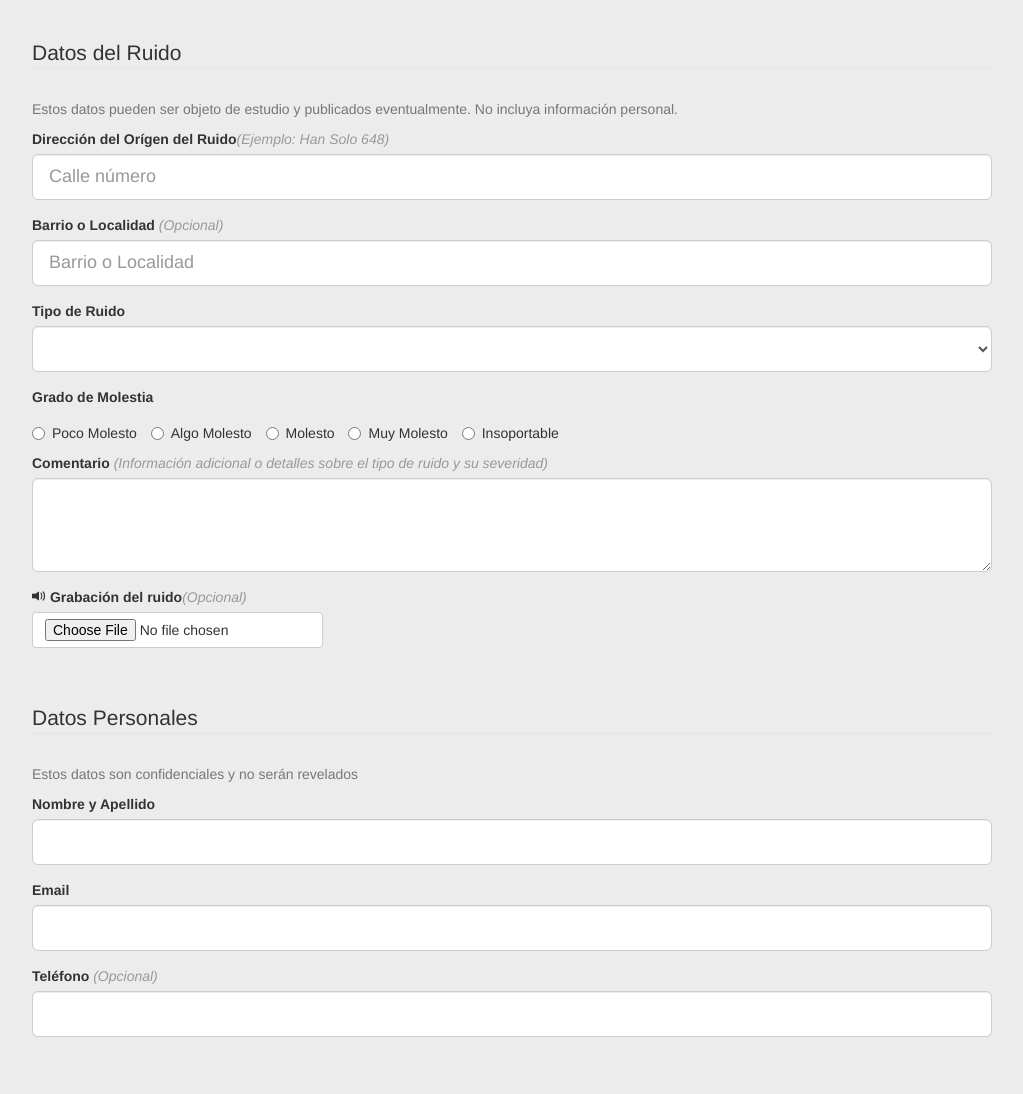
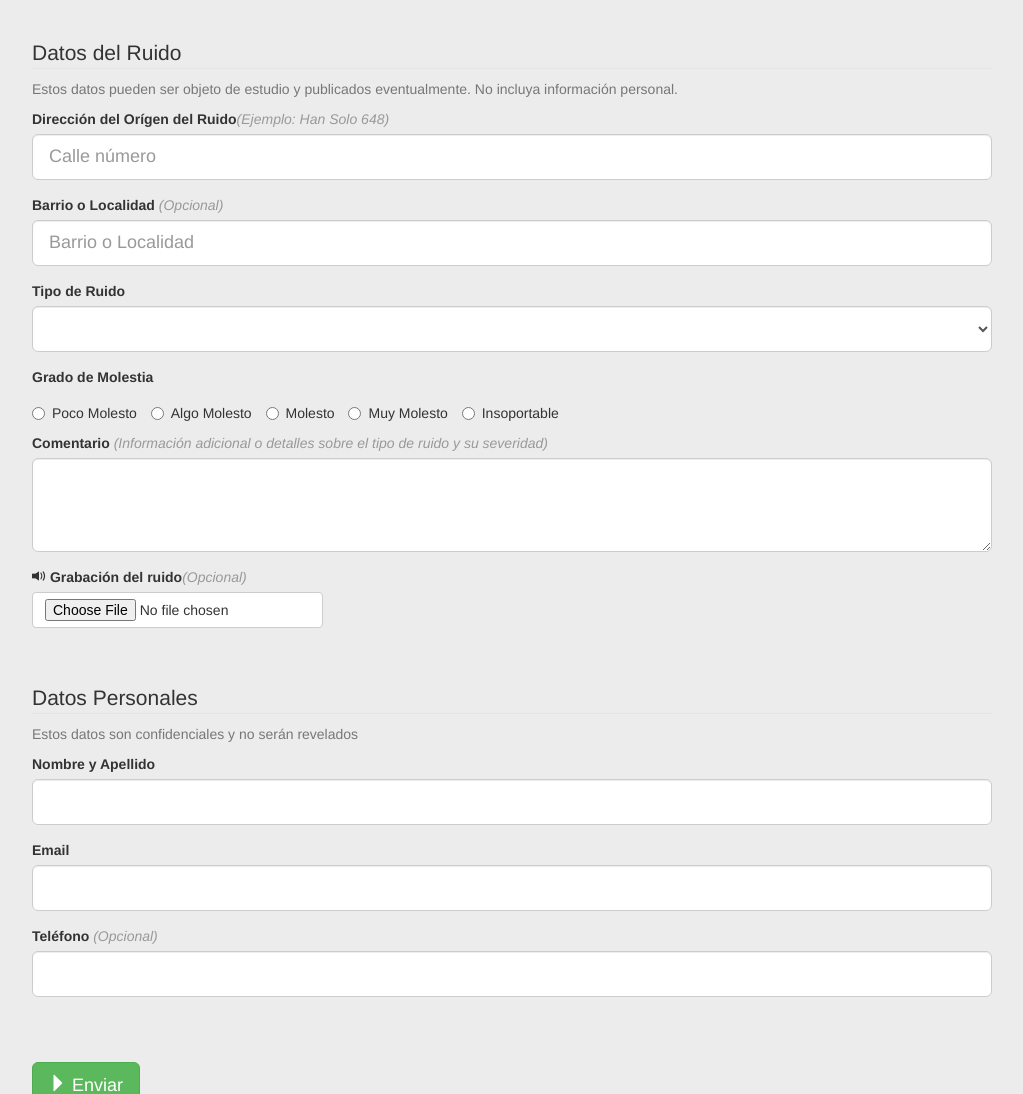
Before and after one commit to rbistolfi/cordoba_sounds, a Flask app: page /new in a window 1280 px wide. Shown: the part 436-1530 px from the top of the page, without its empty margins (128-1151 px from the left). Run offline with Flask 2, Linux system fonts and the light colour scheme; some libraries are stand-ins or nearby versions.

Commit message:
better legend margins

```diff
--- a/static/common.css
+++ b/static/common.css
@@ -69,5 +69,9 @@ fieldset#personal_data {
 }
 
 legend {
+    margin-bottom: 10px;
+}
+
+legend legend + p {
     margin-bottom: 30px;
 }
```
